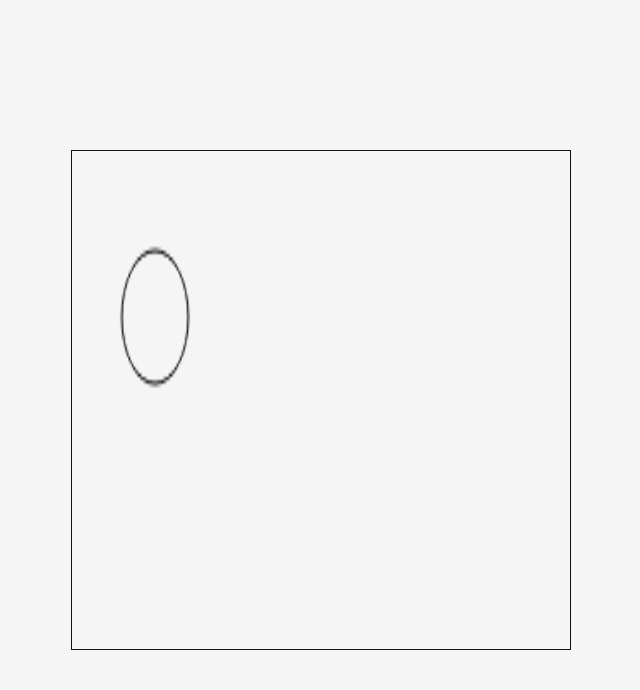
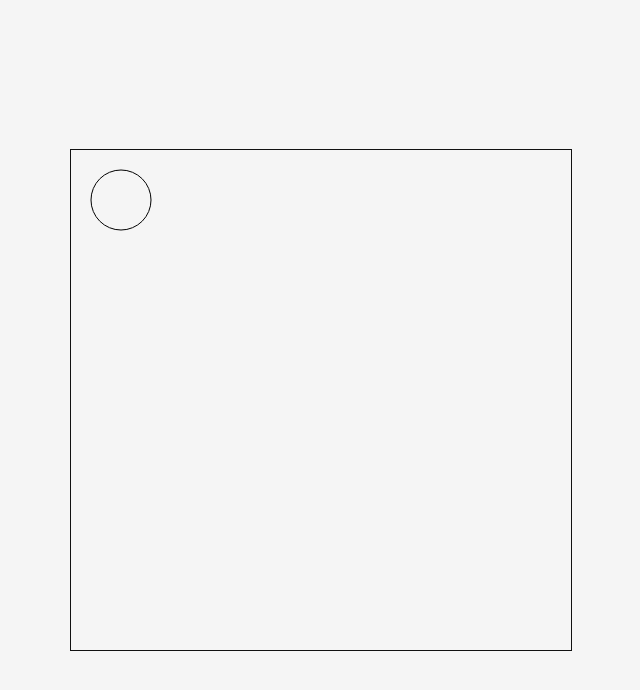
Before and after one commit to ranjushrestha/Drawing-App, a plain HTML site: page index.html in a window 1280 px wide. Shown: the whole page, without its empty margins (319-959 px from the left). Drawn offline with Linux system fonts and the light colour scheme.

Commit message:
moving circle

```diff
--- a/index.html
+++ b/index.html
@@ -8,7 +8,7 @@
 </head>
 <body>
 
-        <canvas id="canvas"></canvas>
+        <canvas id="canvas" width="500" height="500"></canvas>
 
 
     <script src="scripts.js"></script>
--- a/scripts.js
+++ b/scripts.js
@@ -2,11 +2,14 @@ const canvas = document.getElementById('canvas');
 
 const ctx = canvas.getContext('2d');
 
-let size = 20;
+let size = 30;
+let x = 50;
+let y = 50;
+
 
 canvas.addEventListener('mousedown', () => {
 
-})
+});
 
 function drawCircle(x, y) {
     ctx.beginPath();
@@ -14,4 +17,12 @@ function drawCircle(x, y) {
     ctx.stroke();
 }
 
-drawCircle(50, 50);
+
+
+function draw () {
+    ctx.clearRect(0, 0, canvas.width, canvas.height);
+    drawCircle(x, y);
+    requestAnimationFrame(draw);
+}
+
+draw();
--- a/styles.css
+++ b/styles.css
@@ -19,6 +19,5 @@ body {
 
 canvas {
     border: 1px solid #111;
-    width: 500px;
-    height: 500px;
+
 }
```
